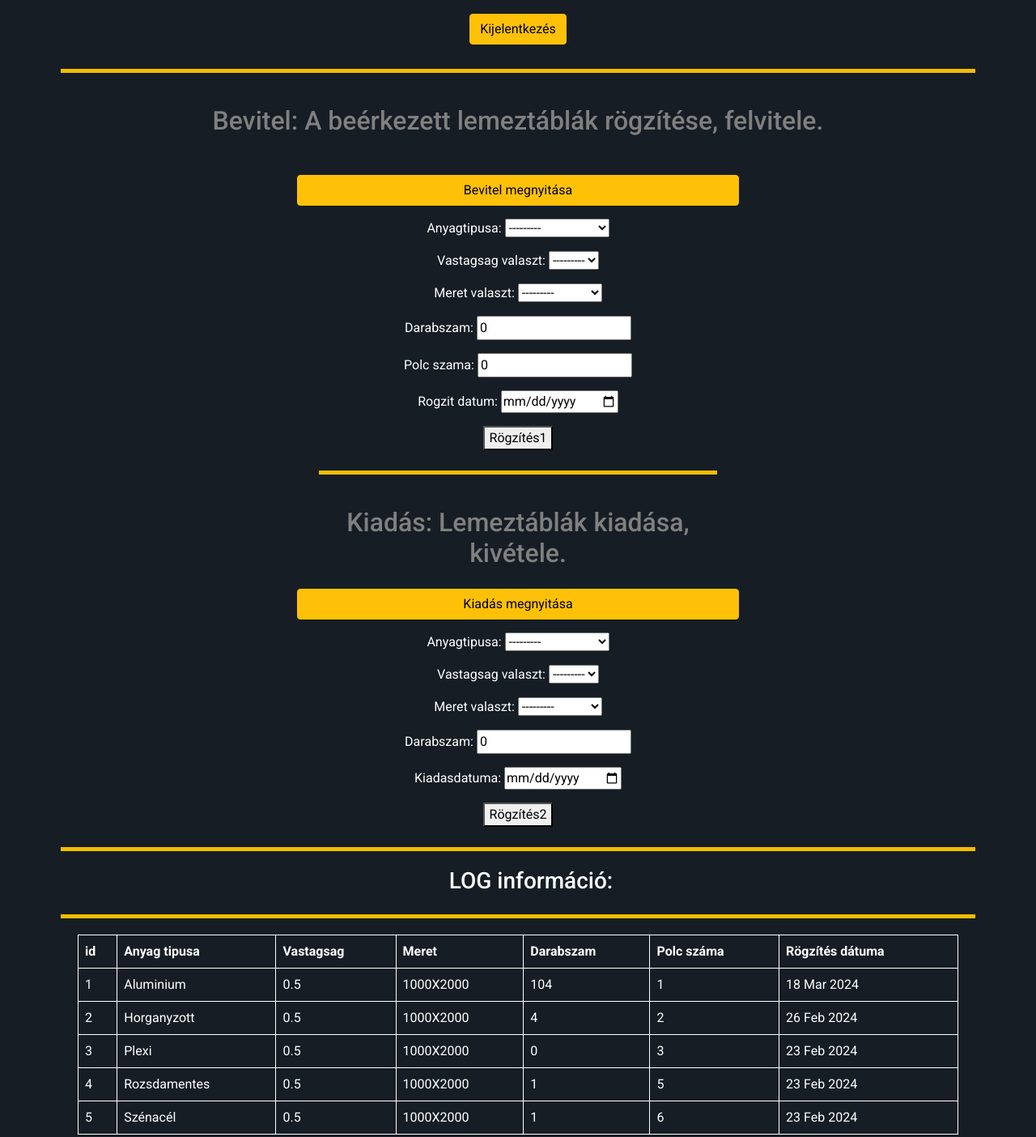
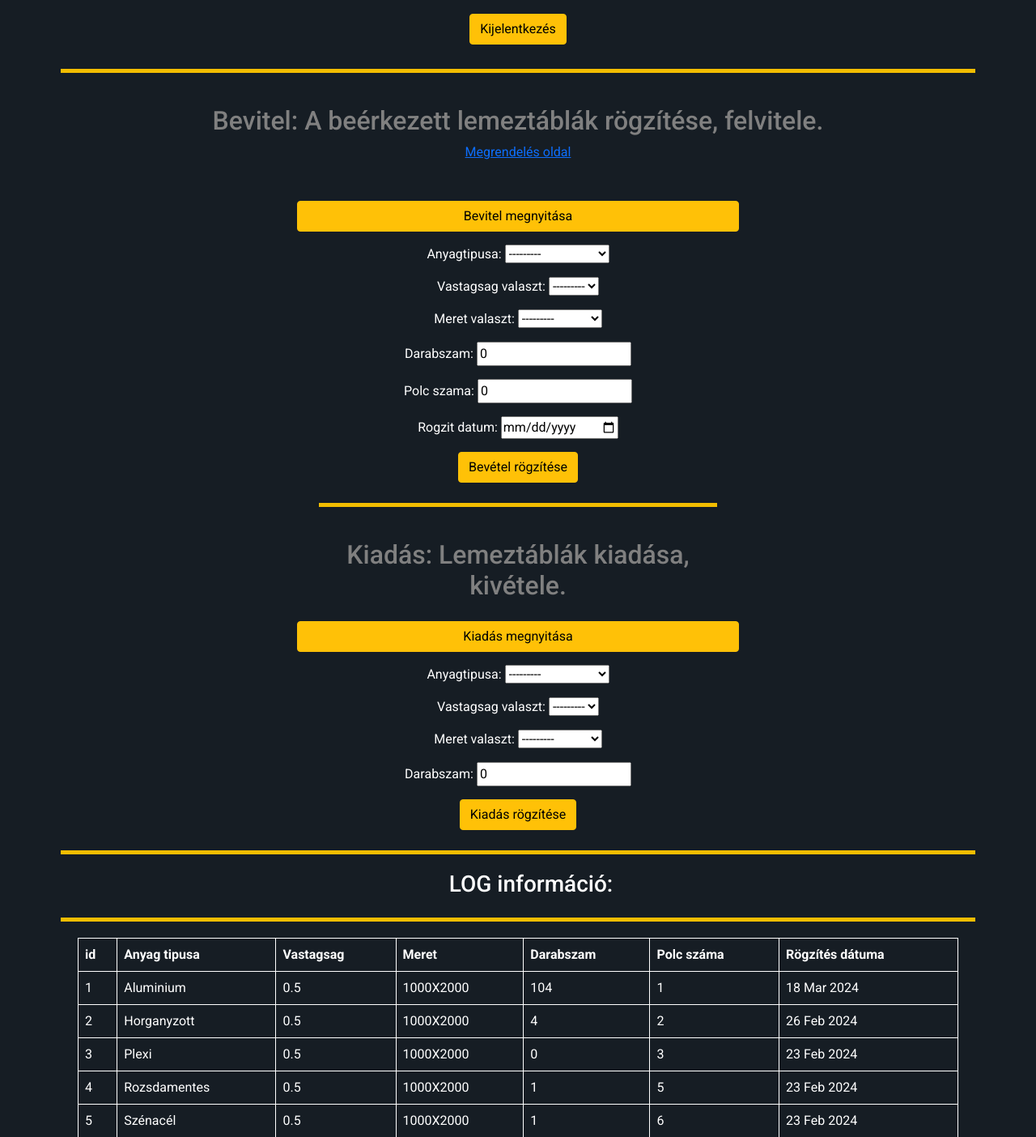
Before and after one commit to znyisztor77/NZ_NYZ_KM_vizsgaremek, a Django app: page /raktar/ in a window 1280 px wide. Shown: the part 339-1743 px from the top of the page at 81% size. Run offline with Django 5.2, Linux system fonts and the light colour scheme; a user stored in the database is signed in; data comes from the database, SQL or seed files in the repository; both versions use the stored data as it was before the commit.

Commit message:
Ok. Mostmr nem fog összedolni a világ! :)

```diff
--- a/nznyzkm_vizsga/raktar_app/forms.py
+++ b/nznyzkm_vizsga/raktar_app/forms.py
@@ -30,9 +30,9 @@ class KiadasForm(forms.ModelForm):
         fields = ('anyagtipusa',
                   'vastagsag_valaszt',
                   'meret_valaszt',
-                  'darabszam',
-                  'kiadasdatuma' )
-        widgets={'kiadasdatuma': forms.DateInput(attrs={"type": "date"}, format = "%Y-%m-%d" )}
+                  'darabszam',)
+        '''kiadasdatuma' )
+        widgets={'kiadasdatuma': forms.DateInput(attrs={"type": "date"}, format = "%Y-%m-%d" )}'''
 
 class MegrendelesForm(forms.ModelForm):
 
--- a/nznyzkm_vizsga/raktar_app/models.py
+++ b/nznyzkm_vizsga/raktar_app/models.py
@@ -46,7 +46,7 @@ class Alapanyag(models.Model):
      darabszam = models.PositiveIntegerField(default=0)
      polc_szama = models.PositiveIntegerField(default=0)
      rogzit_datum = models.DateField()
-     kiadasdatuma = models.DateTimeField()
+
 
 
      def __str__(self):
--- a/nznyzkm_vizsga/raktar_app/views.py
+++ b/nznyzkm_vizsga/raktar_app/views.py
@@ -93,7 +93,7 @@ def bejelentkezes(request):
 
 
 
-def bevitel_kiadas( request):
+def bevitel_kiadas(request):
     try:
         bevform = BevitelForm()
         kiform = KiadasForm()
@@ -108,19 +108,11 @@ def bevitel_kiadas( request):
                                                 vastagsag_valaszt = bevform.cleaned_data['vastagsag_valaszt'],
                                                 meret_valaszt = bevform.cleaned_data['meret_valaszt'],
                                                 ).exists():
-                        '''Alapanyag.objects.filter(anyagtipusa = bevform.cleaned_data['anyagtipusa'],
-                                                vastagsag_valaszt = bevform.cleaned_data['vastagsag_valaszt'],
-                                                meret_valaszt = bevform.cleaned_data['meret_valaszt'],).update(darabszam=F('darabszam') + bevform.cleaned_data['darabszam'])'''
-                        if bevform.cleaned_data['rogzit_datum'] != Alapanyag.objects.get(anyagtipusa = bevform.cleaned_data['anyagtipusa'],
-                                                                                        vastagsag_valaszt = bevform.cleaned_data['vastagsag_valaszt'],
-                                                                                        meret_valaszt = bevform.cleaned_data['meret_valaszt'],).rogzit_datum:
+
                             Alapanyag.objects.filter(anyagtipusa = bevform.cleaned_data['anyagtipusa'],
                                                     vastagsag_valaszt = bevform.cleaned_data['vastagsag_valaszt'],
                                                     meret_valaszt = bevform.cleaned_data['meret_valaszt'],).update(darabszam=F('darabszam') + bevform.cleaned_data['darabszam'],
                                                                                                             rogzit_datum=bevform.cleaned_data['rogzit_datum'])
-                            bevform = BevitelForm()
-                            kiform = KiadasForm()
-                        else:
                             messages.error(request, f'"{bevform.cleaned_data["anyagtipusa"]}, {bevform.cleaned_data["vastagsag_valaszt"]}, {bevform.cleaned_data["meret_valaszt"]}" ilyen anyag ezekkel a paraméterekkel, már van rögzítve a raktárban!')
                             bevform = BevitelForm()
                             kiform = KiadasForm()
@@ -138,6 +130,7 @@ def bevitel_kiadas( request):
                         kiform = KiadasForm()
                         return redirect('raktar')
             elif 'kiad' in request.POST:
+                kiform = KiadasForm(request.POST or None)
                 if kiform.is_valid():
                     if Alapanyag.objects.filter(anyagtipusa = kiform.cleaned_data['anyagtipusa'],
                                                     vastagsag_valaszt = kiform.cleaned_data['vastagsag_valaszt'],
@@ -149,11 +142,11 @@ def bevitel_kiadas( request):
 
                         kiform = KiadasForm()
                         return redirect('raktar')
-        return render(request, 'raktar.html', { 'object_list':alapanyagok_lista,
-                                                'bevform': bevform,
-                                                'kiform': kiform })
+        return render(request, 'raktar.html', {'object_list':alapanyagok_lista,'bevform': bevform,'kiform': kiform })
     except Exception as e:
          db_logger.error(e)
+
+
 
 def megrendeles(request):
     try:
@@ -169,8 +162,7 @@ def megrendeles(request):
                     megrform.save()
                     megrform = MegrendelesForm()
 
-        return render(request, 'megrendeles.html', { 'object_list':megrendelesek_lista,
-                                                'megrform': megrform})
+        return render(request, 'megrendeles.html', { 'object_list':megrendelesek_lista,'megrform': megrform})
     except Exception as e:
         db_logger.error(e)
 
--- a/nznyzkm_vizsga/templates/raktar.html
+++ b/nznyzkm_vizsga/templates/raktar.html
@@ -58,23 +58,18 @@
 
                     </div>
         </div>
-    </nav>
-    <!-- NAVBAR menüsáv VÉGE -->
-
-
+    </nav> <!-- NAVBAR menüsáv VÉGE -->
 
 
     <!-- START megrendeles oldal tartalma -->
 
     <div id="kozepre" class="container-fluid">
 
-
-
         <img class="warning-pics" src="/static/pictures/user_icon_raktaros-feher.png" alt="raktáros felhasználói ikon"
             title="raktáros felhasználói ikon">
 
+        {% if user.is_authenticated and user.raktaros == True %}
 
-        {% if user.is_authenticated and user.raktaros == True %}
         <div class="loggedin">
             <span> Üdv: {{user.username}} !</span>
         </div>
@@ -85,14 +80,9 @@
                     type="submit">Kijelentkezés</button></div>
         </form>
 
-
     </div>
 
-
-
-
     <div id="kozepre" class="container-fluid">
-
 
         <!--elválasztó-->
         <div class="sarga-csik"></div>
@@ -101,10 +91,8 @@
         <!--nem kell üzenet-->
         {% endif %}
 
-
-
-
-            <h2>Bevitel: A beérkezett lemeztáblák rögzítése, felvitele.</h2>
+        <h2>Bevitel: A beérkezett lemeztáblák rögzítése, felvitele.</h2>
+        <a href="{%url 'megrendeles'%}">Megrendelés oldal</a>
 
 <!-- TOGGLE gombok -->
         <div class="container">
@@ -118,9 +106,12 @@
 
                             <!-- bevitel tartalma 1 -->
                             <form method="POST">
-                                {% csrf_token%}
+                                {% csrf_token %}
                                 {{bevform.as_p}}
-                                <button name="bevitel" type="submit">Rögzítés1</button>
+                                <!--input type="submit" value = "Rögzítés" name="bevitel"-->
+                                <!--button  type="submit" name="bevitel">Rögzítés1</button-->
+                                <button class="btn btn-block btn btn-warning" type="submit" name="bevitel">Bevétel rögzítése</button>
+
                             </form>
                             <div class="text-warning" role="status">
                                 <span class="sr-only"></span>
@@ -132,16 +123,16 @@
         <!--elválasztó-->
 
         <h2>Kiadás: Lemeztáblák kiadása, kivétele.</h2>
-                        <button class="btn btn-primary btn-warning mt-3" onclick="toggleContent(2)">Kiadás
-                            megnyitása</button>
-                        <div id="content2" class="content mt-3">
+            <button class="btn btn-primary btn-warning mt-3" onclick="toggleContent(2)">Kiadás megnyitása</button>
+                <div id="content2" class="content mt-3">
 
-                            <!-- bevitel tartalma 2 -->
-                            <form method="POST">
-                                {% csrf_token%}
-                                {{kiform.as_p}}
-                                <button name="kiad" type="submit">Rögzítés2</button>
-                            </form>
+                    <!-- bevitel tartalma 2 -->
+                    <form method="POST">
+                        {%csrf_token%}
+                        {{ kiform.as_p }}
+                         <!--button name="kiad" type="submit">Rögzítés2</button-->
+                         <button class="btn btn-block btn btn-warning" type="submit" name="kiad">Kiadás rögzítése</button>
+                    </form>
                         </div>
                     </div>
                 </div>
@@ -158,16 +149,14 @@
         <ul class="log-informacio">
             <h3>LOG információ:</h3>
             {% for message in messages %}
-            <li{% if message.tags %} class="{{ message.tags }}" {% endif %}>{{ message }}</li>
+            <li{% if message.tags %} class="{{ message.tags }}" {% endif %} style="list-style-type: none;">{{ message }}</li>
                 {% endfor %}
         </ul>
         <!-- END bejelentkezés LOG üzenet -->
 
-
         <!--elválasztó-->
         <div class="sarga-csik"></div>
         <!--elválasztó-->
-
 
     </div>
 
@@ -198,11 +187,7 @@
 
             {% endfor %}
         </table>
-    </div><!--Raktar tartalom vége-->>
-
-
-
-
+    </div><!--Raktar tartalom vége-->
 
     {%else%}
     <h2>Be vagy jelentkezve, de nincs jogosultságod a "RAKTÁR" oldal megtekintéséhez!</h2>
```
Also changed, not shown: nznyzkm_vizsga/templates/home.html (+8 -0 lines), nznyzkm_vizsga/templates/megrendeles.html (+7 -6 lines), nznyzkm_vizsga/db.sqlite3, nznyzkm_vizsga/raktar_app/migrations/0003_remove_alapanyag_kiadasdatuma.py (added).
